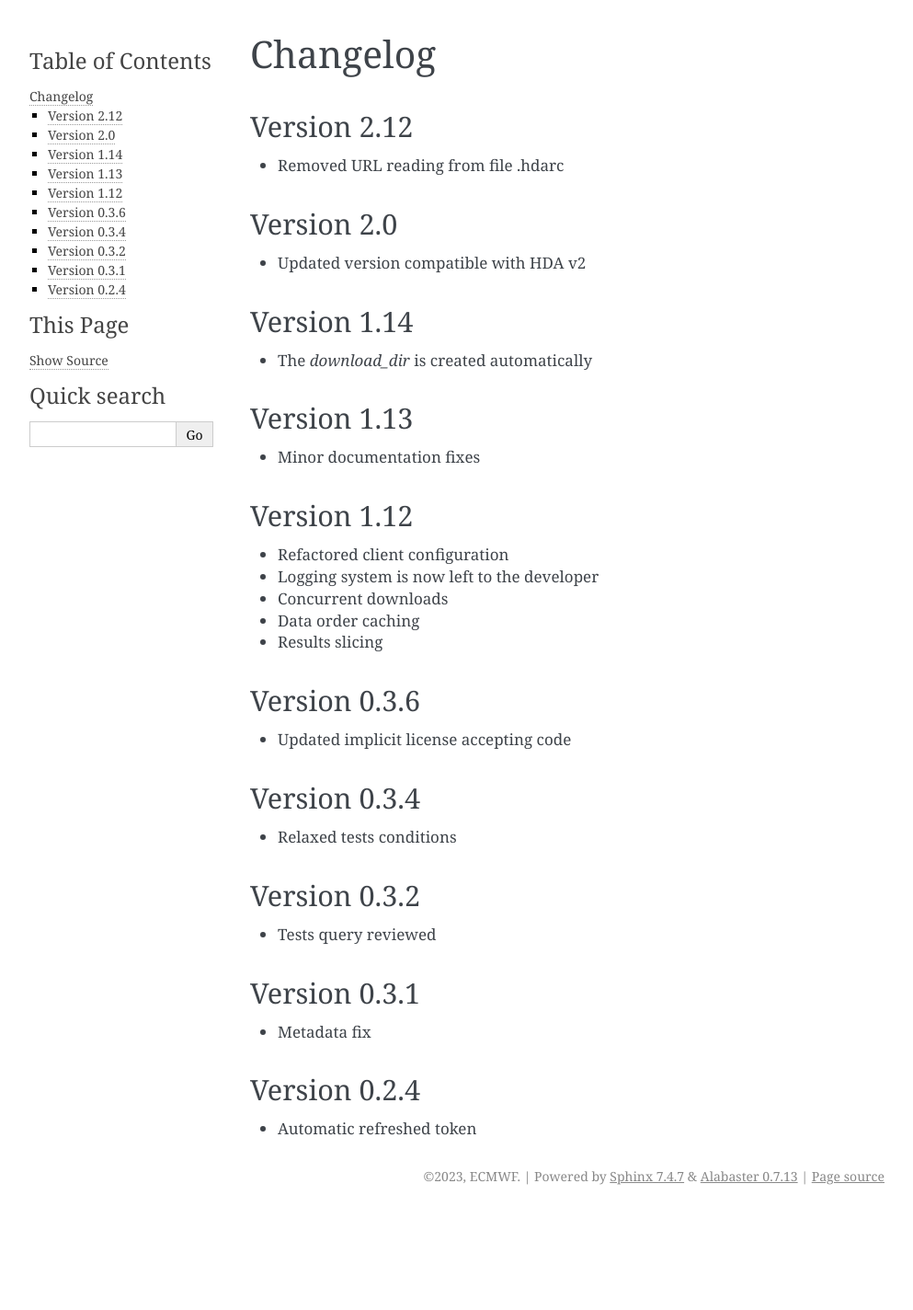
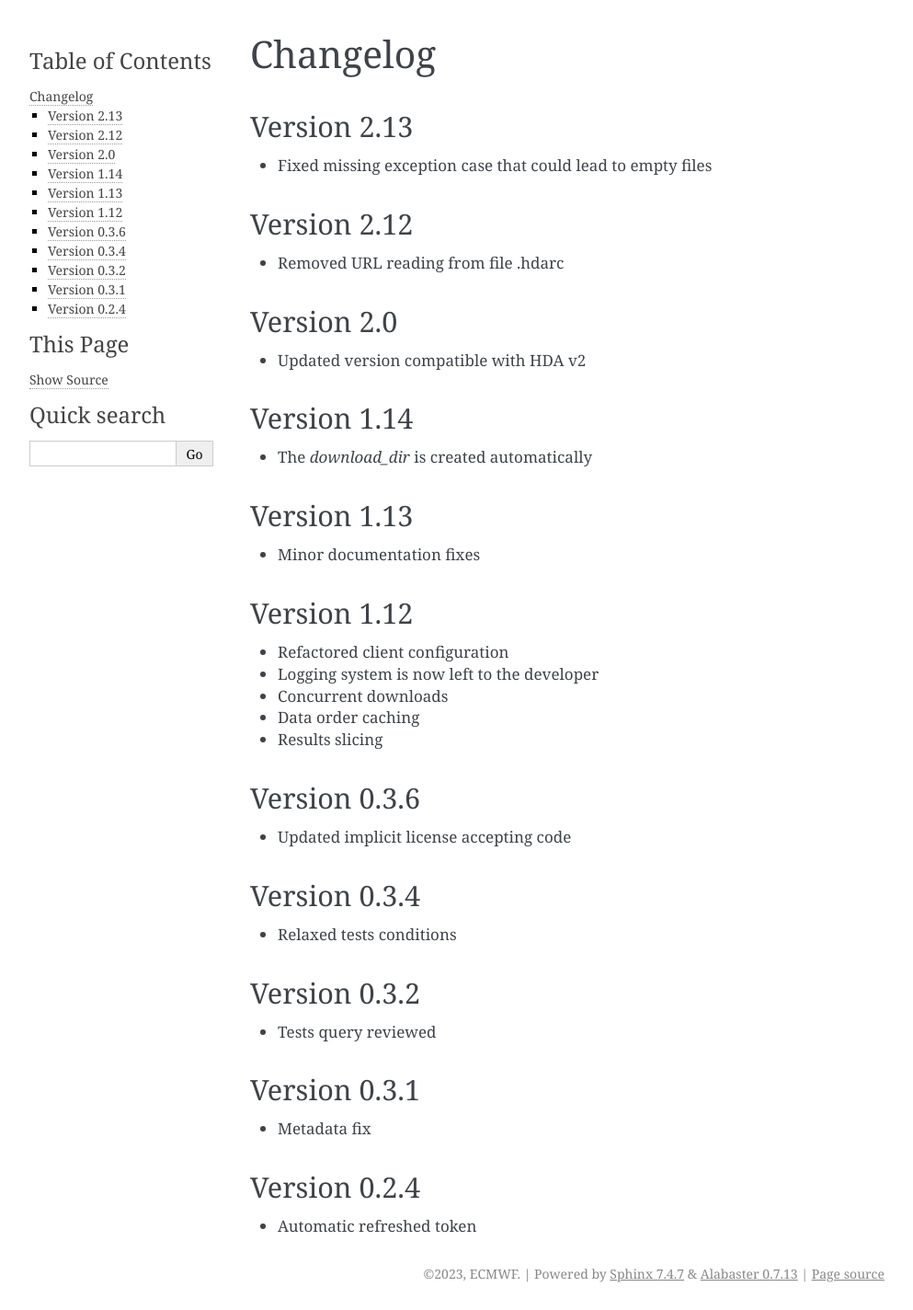
Before and after one commit to ecmwf/hda, a Sphinx documentation site: the page built from docs/source/changelog.rst, in a window 1280 px wide. Shown: the whole page at 92% size, without its empty margins (148-1141 px from the left). Built offline with Sphinx 7.4.7, drawn with Linux system fonts in a browser that asks for light colours; before the commit the page ends 1318 px from its top, so only the background shows below that.

Commit message:
Version 2.13

```diff
--- a/docs/source/changelog.rst
+++ b/docs/source/changelog.rst
@@ -1,5 +1,9 @@
 Changelog
 =========
+
+Version 2.13
+-----------
+* Fixed missing exception case that could lead to empty files
 
 Version 2.12
 -----------
--- a/docs/source/conf.py
+++ b/docs/source/conf.py
@@ -15,8 +15,8 @@ project = "WEkEO HDA API Client"
 copyright = "2023, ECMWF"
 author = "ECMWF"
 
-release = "2.12"
-version = "2.12"
+release = "2.13"
+version = "2.13"
 
 # -- General configuration
 
--- a/setup.py
+++ b/setup.py
@@ -30,7 +30,7 @@ def read(fname):
     return io.open(file_path, encoding="utf-8").read()
 
 
-version = "2.12"
+version = "2.13"
 
 setuptools.setup(
     name="hda",
```
